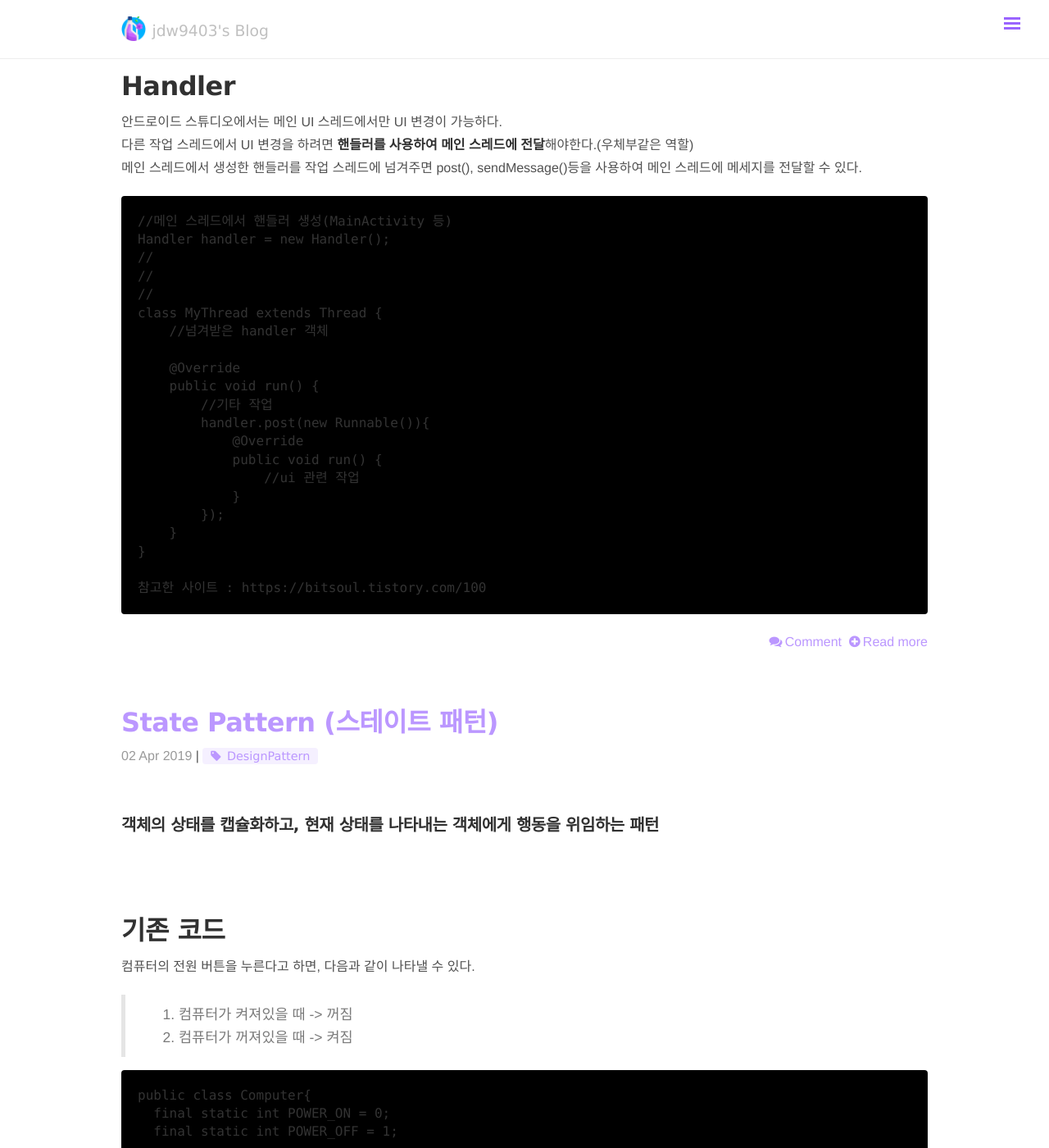
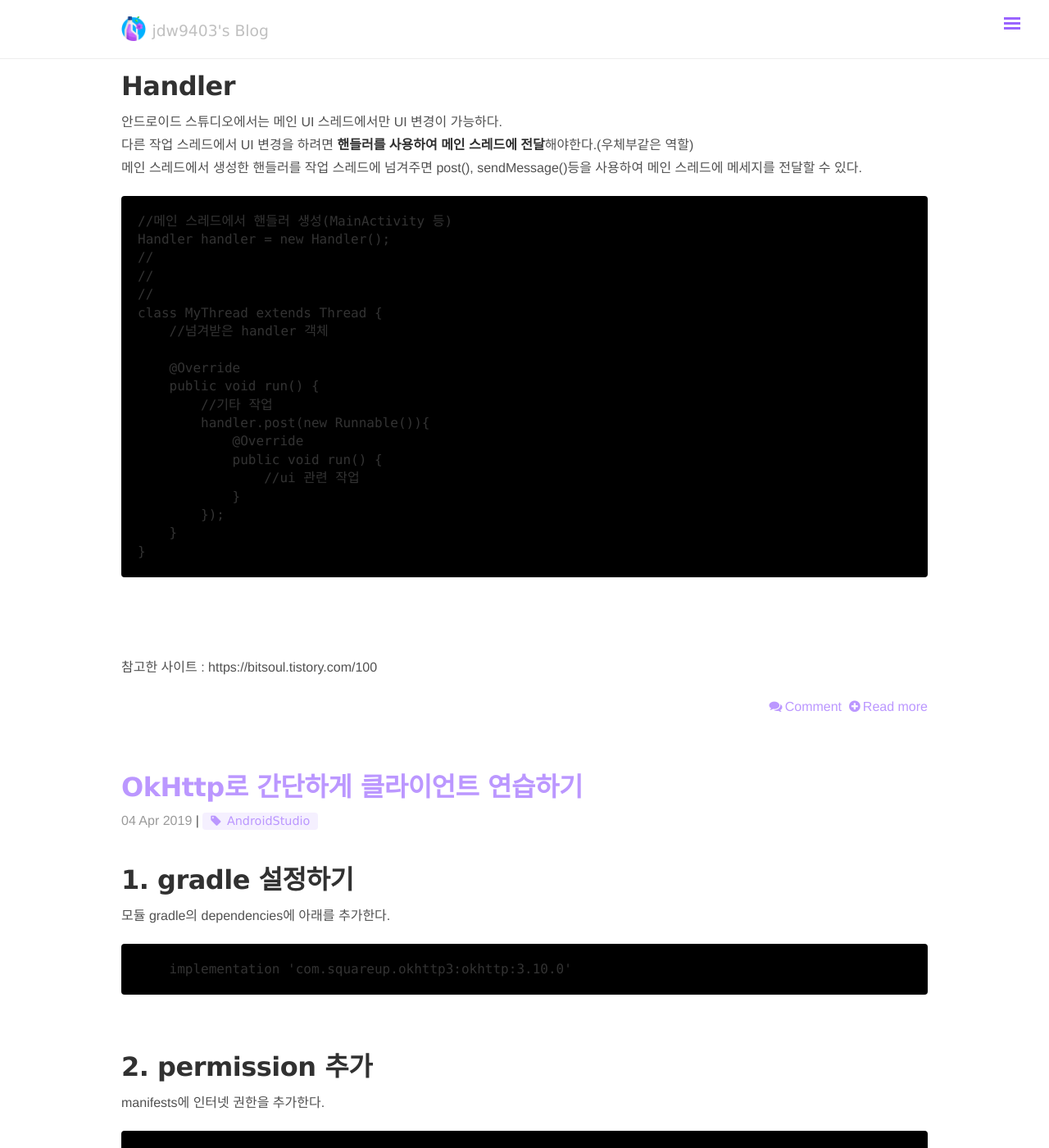
Before and after one commit to jdw9403/jdw9403.github.io, a Jekyll site: the page built from blog/index.html, in a window 1280 px wide and 1400 px high, scrolled down 1366 px. Shown: the whole window at 82% size. Built offline with Jekyll 4.4.1, drawn with Linux system fonts in a browser that asks for light colours; nearby versions of some CDN libraries; the list of posts is cut into pages by our own code; some of the changed text lies outside the part shown.

Commit message:
okHttp 추가

```diff
--- /dev/null
+++ b/_posts/AndroidStudio/2019-04-04-okhttp.md
@@ -0,0 +1,48 @@
+---
+layout: post
+title: OkHttp로 간단하게 클라이언트 연습하기
+category: AndroidStudio
+tag: [AndroidStudio]
+---
+
+# 1. gradle 설정하기
+
+모듈 gradle의 dependencies에 아래를 추가한다.
+<pre class="prettyprint">
+    implementation 'com.squareup.okhttp3:okhttp:3.10.0'
+</pre>
+<br>
+
+# 2. permission 추가
+
+manifests에 인터넷 권한을 추가한다.
+<pre class="prettyprint">
+<uses-permission android:name="android.permission.INTERNET"></uses-permission>
+</pre>
+<br>
+
+# 3. get : 서버에 요청하기
+
+okHttpClient 객체를 생성한 후, url등을 넣어 request를 작성한다.<br>
+client로 request를 보내고, response를 받아 string() 출력한다.
+안드로이드에서는 별도 스레드를 이용해야 한다.
+
+<pre class="prettyprint">
+public class GetExample {
+
+  OkHttpClient okHttpClient = new OkHttpClient();
+
+  String run(String url) throws IOException {
+    Request request = new Request.Builder()
+        .url(url)
+        .build(); // request 작성
+
+    Response response = okHttpClient.newCall(request).execute();
+    return response.body().string();
+  }
+}
+</pre>
+<br>
+<br>
+
+참고한 서적 : 될 때까지 안드로이드
```
Also changed, not shown: _posts/AndroidStudio/2019-04-04-thread_handler.md (+3 -0 lines).
